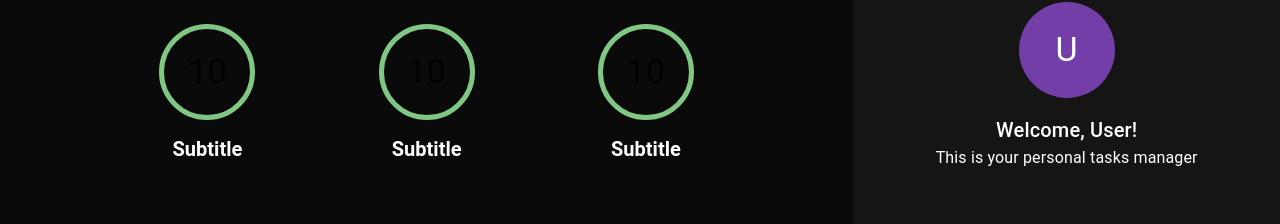
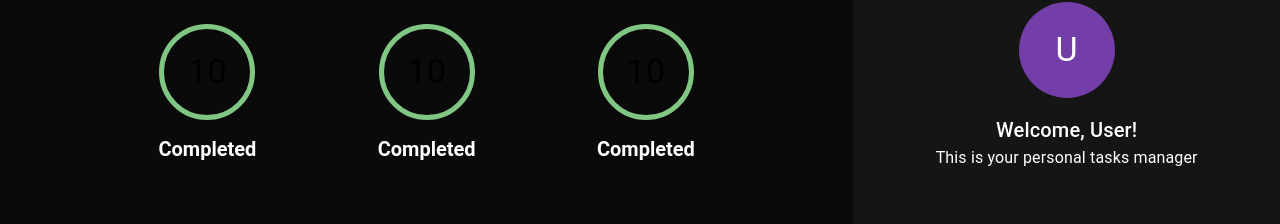
Before and after one commit to SharinLana/typescript-fullstack-tasks-manager, a React (Create React App) app: page / in a window 1280 px wide. Shown: the part 96-320 px from the top of the page. Built offline with nearby package versions, Linux system fonts and the light colour scheme.

Commit message:
use emitCorrectLabel inside of the TaskCounter to display the task status

```diff
--- a/src/components/taskCounter/TaskCounter.tsx
+++ b/src/components/taskCounter/TaskCounter.tsx
@@ -3,6 +3,7 @@ import { Avatar, Box, Typography } from '@mui/material';
 import { ITaskCounter } from './interfaces/ITaskCounter';
 import { Status } from '../taskForm/enums/Status';
 import { emitCorrectBorderColor } from './helpers/emitCorrectBorderColor';
+import { emitCorrectLabel } from './helpers/emitCorrectLabel';
 
 const TaskCounter: FC<ITaskCounter> = (props): ReactElement => {
   const { status = Status.completed, count = 0 } = props;
@@ -35,7 +36,7 @@ const TaskCounter: FC<ITaskCounter> = (props): ReactElement => {
           fontSize="20px"
           variant="h5"
         >
-          Subtitle
+          {emitCorrectLabel(status)}
         </Typography>
       </Box>
     </>
```
